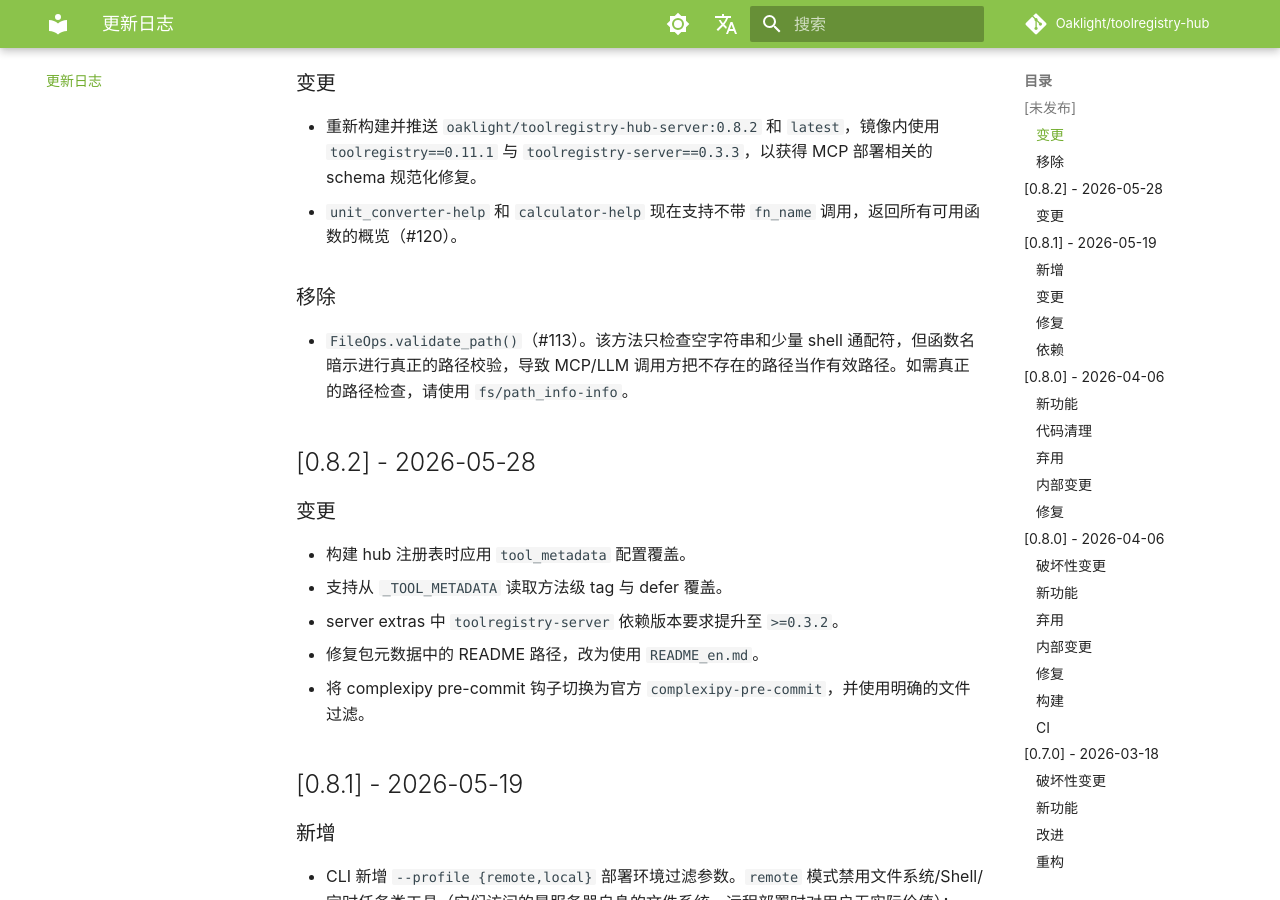
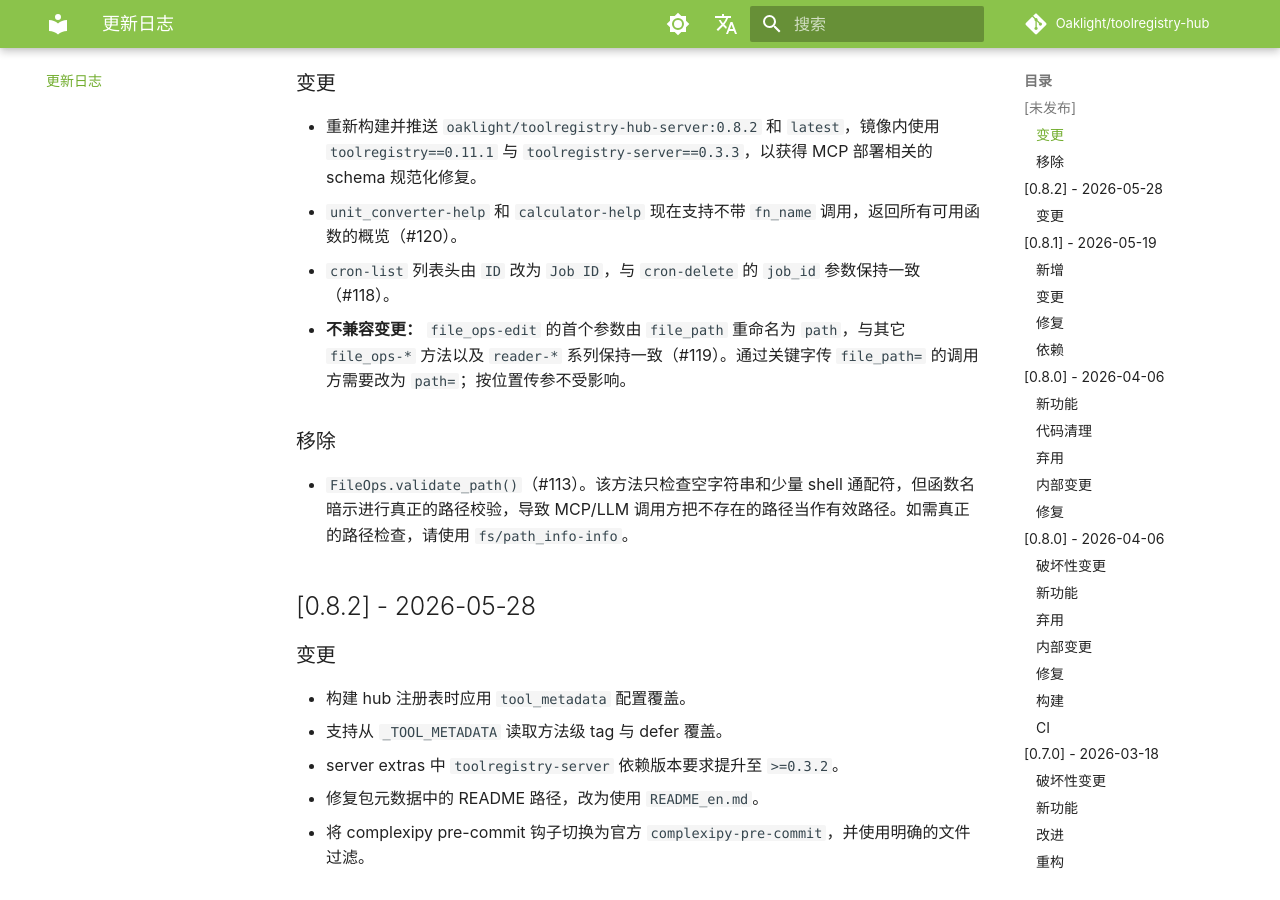
Before and after one commit to Oaklight/toolregistry-hub, an MkDocs documentation site: the page built from docs/changelog.md, in a window 1280 px wide and 900 px high, scrolled down 318 px. Built offline with MkDocs 1.6.1 and Material for MkDocs 9.7.7, drawn with Linux system fonts in a browser that asks for light colours; some web fonts are replaced; comment, search, counter and statistics services are not loaded.

```diff
--- a/docs/changelog.md
+++ b/docs/changelog.md
@@ -18,6 +18,8 @@ author: Oaklight
 
 - 重新构建并推送 `oaklight/toolregistry-hub-server:0.8.2` 和 `latest`，镜像内使用 `toolregistry==0.11.1` 与 `toolregistry-server==0.3.3`，以获得 MCP 部署相关的 schema 规范化修复。
 - `unit_converter-help` 和 `calculator-help` 现在支持不带 `fn_name` 调用，返回所有可用函数的概览（#120）。
+- `cron-list` 列表头由 `ID` 改为 `Job ID`，与 `cron-delete` 的 `job_id` 参数保持一致（#118）。
+- **不兼容变更：** `file_ops-edit` 的首个参数由 `file_path` 重命名为 `path`，与其它 `file_ops-*` 方法以及 `reader-*` 系列保持一致（#119）。通过关键字传 `file_path=` 的调用方需要改为 `path=`；按位置传参不受影响。
 
 ### 移除
 
```
Also changed, not shown: docs/tools/file_ops.md (+1 -1 lines).
